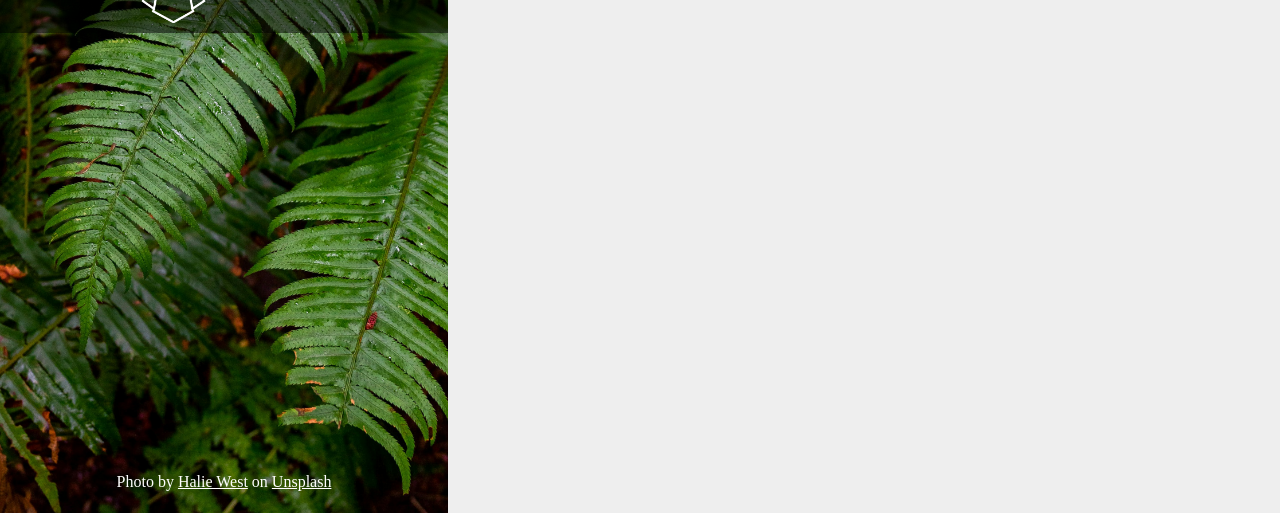
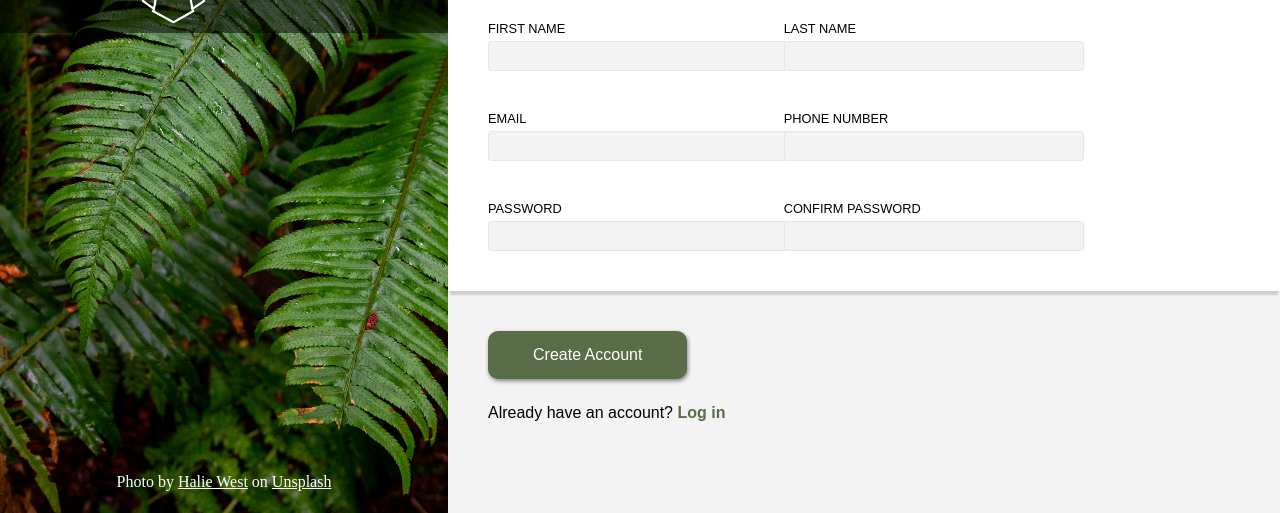
Before and after one commit to gilmarmourajr/odin-sign-up, a plain HTML site: page index.html in a window 1280 px wide. Shown: the part 287-800 px from the top of the page. Drawn offline with Linux system fonts and the light colour scheme.

Commit message:
Add footer section

```diff
--- a/index.html
+++ b/index.html
@@ -1,32 +1,77 @@
 <!DOCTYPE html>
 <html lang="en">
   <head>
-    <meta charset="UTF-8">
-    <meta name="viewport" content="width=device-width, initial-scale=1.0">
-    <link rel="stylesheet" href="./style.css">
+    <meta charset="UTF-8" />
+    <meta name="viewport" content="width=device-width, initial-scale=1.0" />
+    <link rel="stylesheet" href="./style.css" />
     <title>Sign-up Form</title>
   </head>
   <body>
     <div id="logo-body">
       <div>
-            <img src="./images/odin-lined.png" alt="">
+        <img src="./images/odin-lined.png" alt="" />
         <h1>ODIN</h1>
       </div>
-        <p>Photo by <a href="https://www.instagram.com/haliewestphoto/">Halie West</a> on <a href="https://unsplash.com/pt-br">Unsplash</a></p>
+      <p>
+        Photo by
+        <a href="https://www.instagram.com/haliewestphoto/">Halie West</a> on
+        <a href="https://unsplash.com/pt-br">Unsplash</a>
+      </p>
     </div>
     <div id="content">
       <div class="title">
-            <p>This is not a real online service! You know you need something like this in your life to help you realize your deepest dreams. Sign up <em>now</em> to get started.</p>
+        <p>
+          This is not a real online service! You know you need something like
+          this in your life to help you realize your deepest dreams. Sign up
+          <em>now</em> to get started.
+        </p>
         <p>You <em>know</em> you want to.</p>
       </div>
+      <section id="form">
+        <h1>Let's do this!</h1>
+        <form action="" method="get" id="account">
           <div class="form">
-            <form action="">
-
+            <div class="form-row">
+              <label for="first-name">FIRST NAME</label>
+              <input type="text" name="first-name" id="first-name" />
+            </div>
+            <div class="form-row">
+              <label for="last-name">LAST NAME</label>
+              <input type="text" name="last-name" id="last-name" />
+            </div>
+            <div class="form-row">
+              <label for="user-mail">EMAIL</label>
+              <input type="email" name="user-mail" id="user-mail" />
+            </div>
+            <div class="form-row">
+              <label for="user-phone">PHONE NUMBER</label>
+              <input type="tel" name="user-phone" id="user-phone" />
+            </div>
+            <div class="form-row">
+              <label for="password">PASSWORD</label>
+              <input
+                type="password"
+                name="password"
+                id="password"
+                minlength="6"
+              />
+            </div>
+            <div class="form-row">
+              <label for="confirm-password">CONFIRM PASSWORD</label>
+              <input
+                type="password"
+                name="confirm-password"
+                id="confirm-password"
+                minlength="6"
+              />
+            </div>
+          </div>
         </form>
-        </div>
-        <div>
-
-        </div>
+      </section>
+      <section id="footer">
+        <button type="submit" form="account">Create Account</button>
+        <p>Already have an account? <a href="">Log in</a></p>
+      </section>
     </div>
   </body>
 </html>
--- a/style.css
+++ b/style.css
@@ -66,7 +66,9 @@ body {
 #content {
     width: 65%;
     display: flex;
-    background-color:#eeeeee;
+    flex-direction: column;
+    background-color:#f3f3f3;
+    font-family: Arial, Helvetica, sans-serif;
 }
 
 .title {
@@ -75,8 +77,7 @@ body {
     display: flex;
     flex-direction: column;
     justify-content: center;
-    gap: 15px;
-    border: 1px solid red;
+    gap: 30px;
     padding: 0 40px;
 }
 
@@ -84,3 +85,85 @@ body {
     margin-right: 10%;
     font-size: 1.4em;
 }
+
+#form {
+    background-color: #FFFFFF;
+    padding: 20px 40px;
+    box-shadow: 0 6px 2px -2px rgb(206, 206, 206);
+}
+
+.form {
+    width: 85%;
+
+    display: flex;
+    align-items: start;
+    justify-content: flex-start;
+    flex-wrap: wrap;
+    column-gap: 40px;
+}
+
+.form-row {
+    width: 40%;
+    display: flex;
+    flex-direction: column;
+    margin: 20px 0;
+    font-size: 0.8em;
+    gap: 5px;
+}
+
+input[type='text'],
+input[type='email'],
+input[type='tel'],
+input[type='password'] {
+    width: 300px;
+    height: 30px;
+    background-color: #f3f3f3;
+    border: 1px solid #E5E7EB;
+    border-radius: 3px;
+}
+
+input[type='password']:invalid {
+    border: 1px solid red;
+}
+
+input[type='text']:focus,
+input[type='email']:focus,
+input[type='tel']:focus,
+input[type='password']:focus {
+    width: 300px;
+    height: 30px;
+    background-color: #f3f3f3;
+    outline: none;
+    border: 1px solid blue;
+    box-shadow: 0px 1px 2px gray;
+}
+
+#footer {
+    padding: 40px;
+}
+
+#footer button {
+    padding: 15px 45px;
+    border: none;
+    border-radius: 10px;
+    background-color: #596D48;
+    color: white;
+    font-size: 1em;
+    margin-bottom: 25px;
+    box-shadow: 1px 2px 4px gray;
+    transition: 0.1s;
+}
+
+#footer button:hover {
+    background-color: #344724;
+}
+
+#footer a {
+    color: #596D48;
+    text-decoration: none;
+    font-weight: bold;
+}
+
+#footer a:hover {
+    color: #344724;
+}
```
Lines whose indentation alone changed are shown as unchanged.
